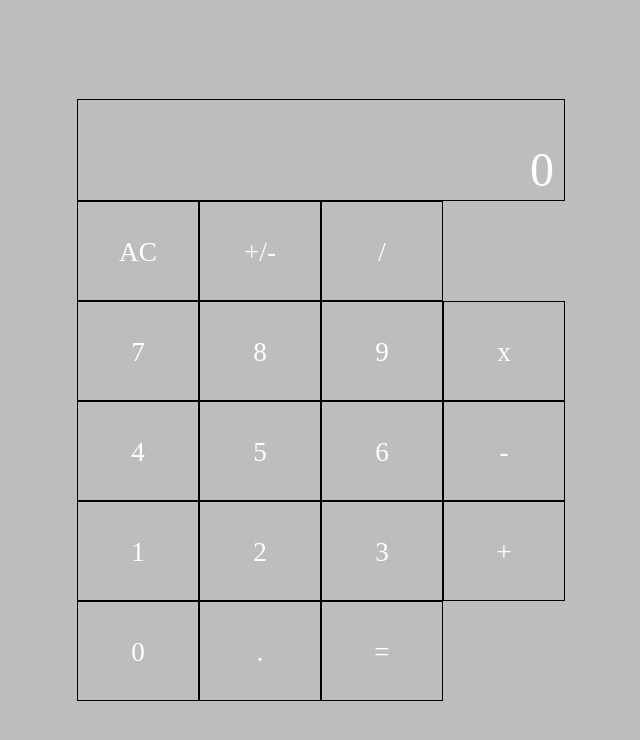
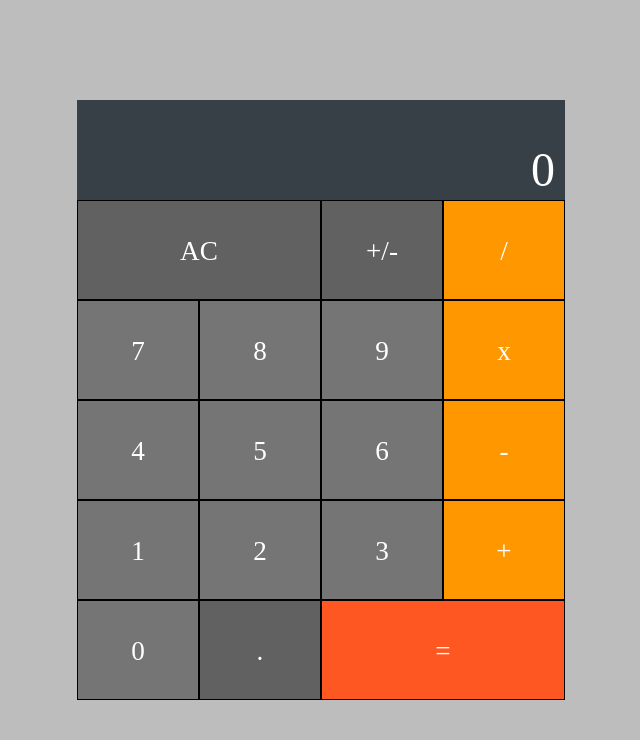
Before and after one commit to dinhtq/simple-calculator-tutorial, a plain HTML site: page index.html in a window 1280 px wide. Shown: the whole page, without its empty margins (319-959 px from the left). Drawn offline with Linux system fonts and the light colour scheme.

Commit message:
ui layout - large and colored buttons

```diff
--- a/css/styles.css
+++ b/css/styles.css
@@ -24,7 +24,7 @@ html, body {
   font-size: 3em;
   line-height: 2.9;
   padding-right: 10px;
-  border: 1px solid black;
+  background-color: #374046;
 }
 
 #calculator-container .row .btn {
@@ -34,4 +34,21 @@ html, body {
   text-align: center;
   font-size: 1.7em;
   border: 1px solid black;
+  background-color: #757575;
 }
+
+#calculator-container .row .btn.large {
+  flex-grow: 1;
+}
+
+#calculator-container .btn.misc {
+  background-color: #616161;
+}
+
+#calculator-container .btn.operation {
+  background-color: #FF9800;
+}
+
+#calculator-container .row:last-child .btn:last-child {
+  background-color: #FF5722;
+}
--- a/index.html
+++ b/index.html
@@ -11,32 +11,32 @@
         <span id="result">0</span>
       </div>
       <div class="row">
-        <div id="reset" class="btn">AC</div>
-        <div class="btn">+/-</div>
-        <div id="divide" class="btn">/</div>
+        <div id="reset" class="btn large misc">AC</div>
+        <div class="btn misc">+/-</div>
+        <div id="divide" class="btn operation">/</div>
       </div>
       <div class="row">
         <div class="btn">7</div>
         <div class="btn">8</div>
         <div class="btn">9</div>
-        <div id="multiply" class="btn">x</div>
+        <div id="multiply" class="btn operation">x</div>
       </div>
       <div class="row">
         <div class="btn">4</div>
         <div class="btn">5</div>
         <div class="btn">6</div>
-        <div id="minus" class="btn">-</div>
+        <div id="minus" class="btn operation">-</div>
       </div>
       <div class="row">
         <div class="btn">1</div>
         <div class="btn">2</div>
         <div class="btn">3</div>
-        <div id="add" class="btn">+</div>
+        <div id="add" class="btn operation">+</div>
       </div>
       <div class="row">
         <div class="btn">0</div>
-        <div class="btn">.</div>
-        <div class="btn">=</div>
+        <div class="btn misc">.</div>
+        <div class="btn large equal">=</div>
       </div>
     </div>
 
```
